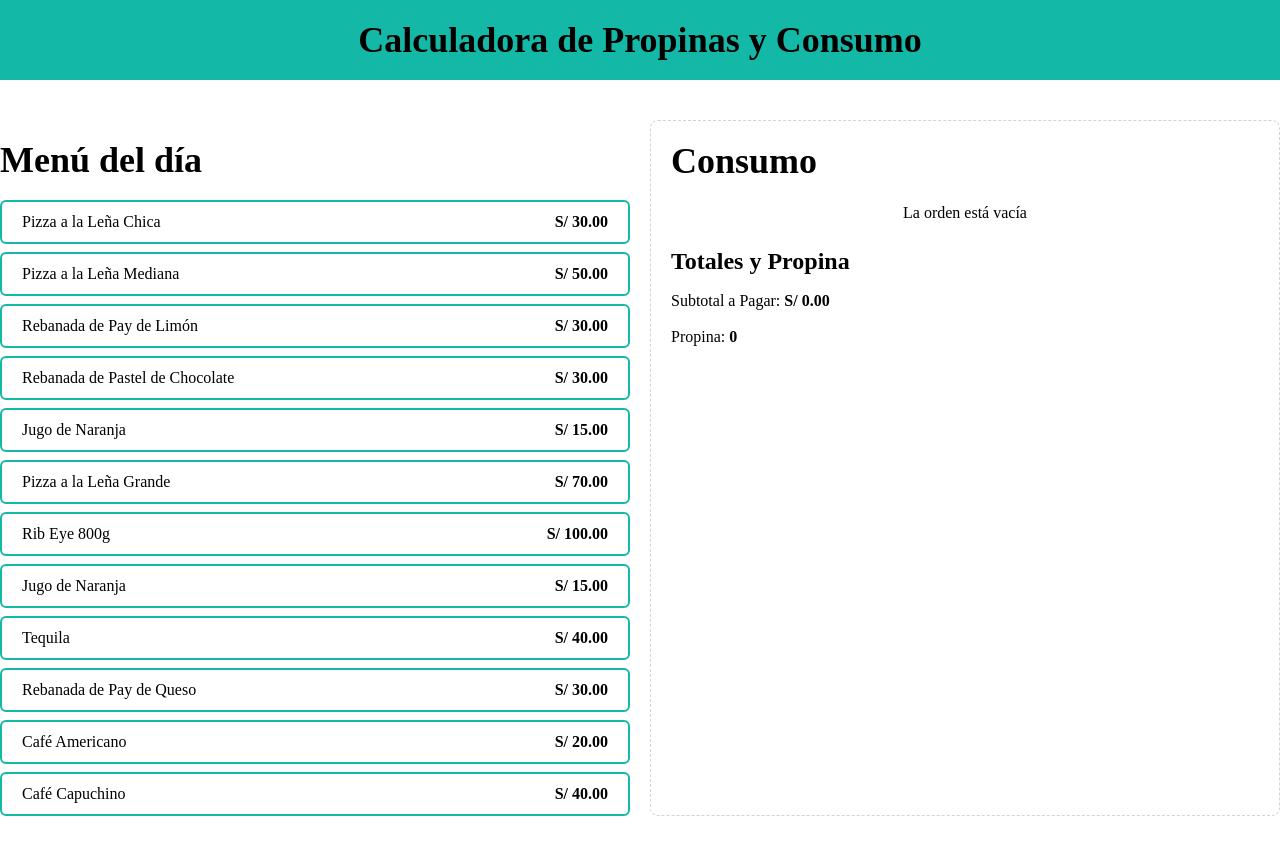
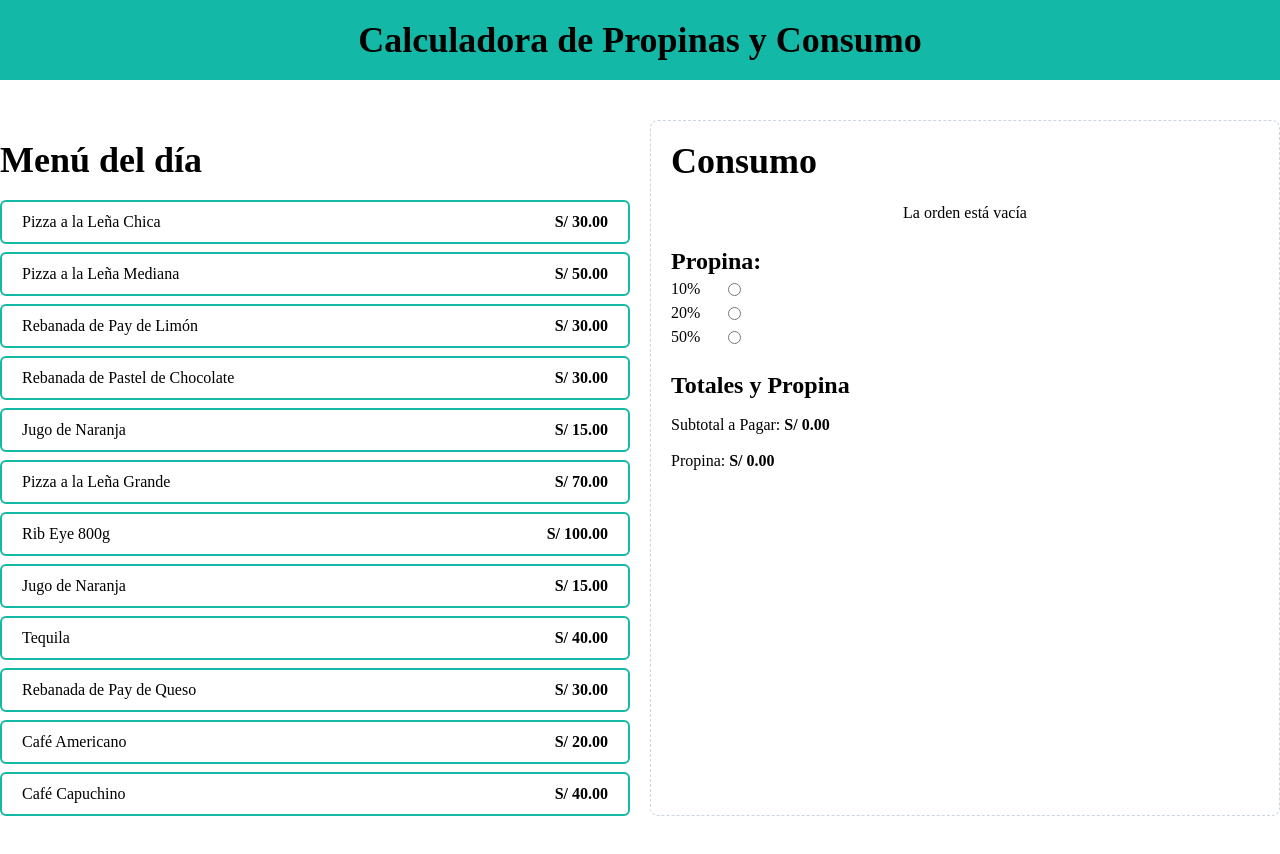
Before and after one commit to BryanLlana/Baksheesh_Calculator, a React (Vite) app: page / in a window 1280 px wide. Built offline with nearby package versions, Linux system fonts and the light colour scheme.

Commit message:
Tip added

```diff
--- a/src/App.tsx
+++ b/src/App.tsx
@@ -4,9 +4,10 @@ import { menuItems } from "./data"
 import { useOrder } from "./hooks/useOrder"
 import OrderContents from './components/OrderContents';
 import OrderTotals from "./components/OrderTotals";
+import TipPercentageForm from "./components/TipPercentageForm";
 
 const App = () => {
-  const { orders, subTotal, addItem, deleteItem } = useOrder()
+  const { orders, subTotal, tipTotal, tip, addItem, deleteItem, setTip } = useOrder()
   return (
     <>
       <Header />
@@ -22,7 +23,8 @@ const App = () => {
         </div>
         <div className="border border-dashed border-slate-300 p-5 rounded-lg space-y-5">
           <OrderContents orders={orders} deleteItem={deleteItem}/>
-          <OrderTotals subTotal={subTotal}/>
+          <TipPercentageForm setTip={setTip}/>
+          <OrderTotals subTotal={subTotal} tipTotal={tipTotal}/>
         </div>
       </main>
     </>
--- a/src/components/OrderTotals.tsx
+++ b/src/components/OrderTotals.tsx
@@ -1,10 +1,11 @@
 import { formatNumberToPen } from "../helpers"
 
 type Props = {
-  subTotal: number
+  subTotal: number,
+  tipTotal: number
 }
 
-const OrderTotals = ({ subTotal }: Props) => {
+const OrderTotals = ({ subTotal, tipTotal }: Props) => {
   return (
     <>
       <div className="space-y-3">
@@ -13,7 +14,7 @@ const OrderTotals = ({ subTotal }: Props) => {
           <span className="font-bold"> {formatNumberToPen(subTotal)}</span>
         </p>
         <p>Propina:
-          <span className="font-bold"> 0</span>
+          <span className="font-bold"> {formatNumberToPen(tipTotal)}</span>
         </p>
       </div>
     </>
--- /dev/null
+++ b/src/components/TipPercentageForm.tsx
@@ -0,0 +1,29 @@
+import { tipOptions } from "../data"
+
+type Props = {
+  setTip: (tip: number) => void
+}
+
+const TipPercentageForm = ({setTip}: Props) => {
+  return (
+    <div>
+      <h3 className="font-bold text-2xl">Propina: </h3>
+      <form>
+        { tipOptions.map(tip => (
+          <div key={tip.id} className="flex gap-2 items-center justify-between w-[70px]">
+            <label htmlFor={tip.id}>{tip.label}</label>
+            <input
+              type="radio"
+              name="tip"
+              id={tip.id}
+              value={tip.value}
+              onChange={e => setTip(Number(e.target.value))}
+            />
+          </div>
+        ))}
+      </form>
+    </div>
+  )
+}
+
+export default TipPercentageForm
--- a/src/data/index.ts
+++ b/src/data/index.ts
@@ -1,4 +1,4 @@
-import type { MenuItem } from "../types";
+import type { MenuItem, TipOption } from "../types";
 
 export const menuItems: MenuItem[] = [
   {
@@ -62,3 +62,21 @@ export const menuItems: MenuItem[] = [
     "price": 40
   }
 ]
+
+export const tipOptions: TipOption[] = [
+  {
+    id: 'tip-10',
+    value: .10,
+    label: '10%'
+  },
+  {
+    id: 'tip-20',
+    value: .20,
+    label: '20%'
+  },
+  {
+    id: 'tip-50',
+    value: .50,
+    label: '50%'
+  },
+]
--- a/src/hooks/useOrder.ts
+++ b/src/hooks/useOrder.ts
@@ -3,6 +3,7 @@ import { MenuItem, OrderItem } from "../types"
 
 export const useOrder = () => {
   const [orders, setOrders] = useState<OrderItem[]>([])
+  const [tip, setTip] = useState(0)
 
   const addItem = (item: MenuItem): void => {
     const menuItemExists = orders.find(order => order.id === item.id)
@@ -32,9 +33,14 @@ export const useOrder = () => {
 
   const subTotal = useMemo(() => orders.reduce((total, order) => total + (order.price * order.quantity), 0), [orders])
 
+  const tipTotal = useMemo(() => subTotal * tip, [tip, orders])
+
   return {
     orders,
+    tip,
     subTotal,
+    tipTotal,
+    setTip,
     addItem,
     deleteItem
   }
--- a/src/types/index.ts
+++ b/src/types/index.ts
@@ -7,3 +7,9 @@ export type MenuItem = {
 export type OrderItem = MenuItem & {
   quantity: number
 }
+
+export type TipOption = {
+  id: string,
+  value: number,
+  label: string
+}
```
